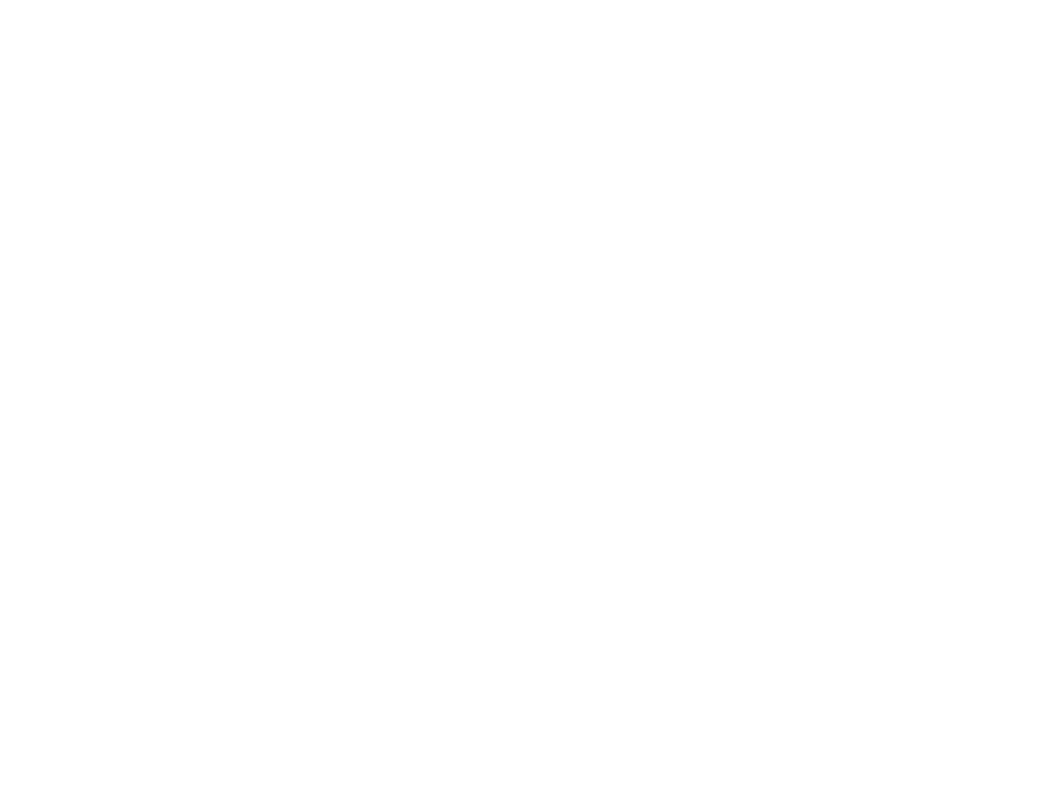
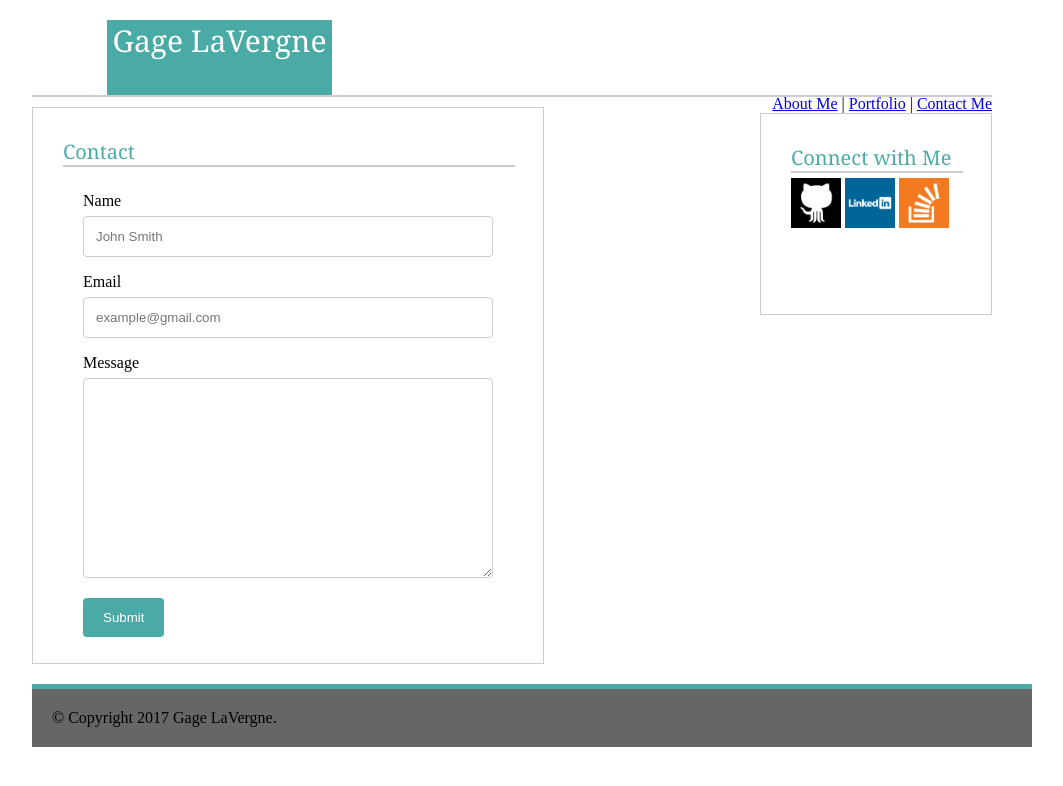
Before and after one commit to gagelavergne/Basic-Portfolio, a plain HTML site: page homework1r/contact.html in a window 1280 px wide. Shown: the whole page, without its empty margins (128-1191 px from the left). Drawn offline with Linux system fonts and the light colour scheme.

Commit message:
update to links on html and contact work, css additions also

```diff
--- a/homework1r/assets/css/style.css
+++ b/homework1r/assets/css/style.css
@@ -101,6 +101,37 @@ body {
 	color: #4aaaa5;
 }
 
-#background {
-	background-color: black;
+
+
+input[type=text], select, textarea {
+    width: 100%;
+    padding: 12px;
+    border: 1px solid #ccc;
+    border-radius: 4px;
+    box-sizing: border-box;
+    margin-top: 6px;
+    margin-bottom: 16px;
+    resize: vertical;
 }
+
+/* Style the submit button with a specific background color etc */
+input[type=submit] {
+    background-color: #4aaaa5;
+    color: white;
+    padding: 12px 20px;
+    border: none;
+    border-radius: 4px;
+    cursor: pointer;
+}
+
+/* When moving the mouse over the submit button, add a darker green color */
+input[type=submit]:hover {
+    background-color: #ffffff;
+}
+
+/* Add a background color and some padding around the form */
+.container {
+    border-radius: 5px;
+    background-color: #ffffff;
+    padding: 20px;
+}
--- a/homework1r/contact.html
+++ b/homework1r/contact.html
@@ -0,0 +1,79 @@
+<!DOCTYPE html>
+
+<html>
+	<head>
+		<title>Gage LaVergne</title>
+		<link rel="stylesheet" type="text/css" href="assets/css/style.css">
+	</head>
+
+<body>
+
+	<div id="top">
+		<header id="name">Gage LaVergne</header>
+
+		<nav id="nav">
+
+			<a href="index.html">About Me</a> | <a href="portfolio.html">Portfolio</a> | <a href="contact.html">Contact Me</a>
+
+		</nav>
+
+	</div>
+
+
+
+
+		<section id="main-section"><div id="hed">Contact</div>
+
+
+				<article id="main-sectionB">
+
+						<div id="line"></div>
+							<div class="container">
+ 							 <form action="/action_page.php">
+
+    							<label>Name</label>
+    								<input type="text" id="fname" name="name" placeholder="John Smith">
+
+    							<label>Email</label>
+    								<input type="text" id="email" name="email" placeholder="example@gmail.com">
+
+
+    						<label>Message</label>
+    							<textarea id="subject" name="subject" style="height:200px"></textarea>
+
+    						<input type="submit" value="Submit">
+
+  							</form>
+						</div>
+
+
+				</article>
+
+		</section>
+
+		<aside id="connect"><div id="hed">Connect with Me</div>
+
+			<div id="line"></div>
+
+				<nav>
+					<a href="https://github.com/gagelavergne"><img src="assets/images/git.png" alt="git" style="width:50px;height:50px;"></a>
+
+					<a href="https://linkedin.com/in/gage-lavergne-25a136145"><img src="assets/images/in.png" alt="git" style="width:50px;height:50px;"></a>
+
+					<a href="https://stackoverflow.com/users/8228415/gage-lavergne?tab=profile"><img src="assets/images/overflow.png" alt="git" style="width:50px;height:50px;"></a>
+				</nav>
+
+
+
+		</aside>
+
+
+
+
+
+
+	<footer id="footer">&copy; Copyright 2017 Gage LaVergne.</footer>
+
+
+</body>
+</html>
```
Also changed, not shown: homework1r/index.html (+2 -3 lines).
